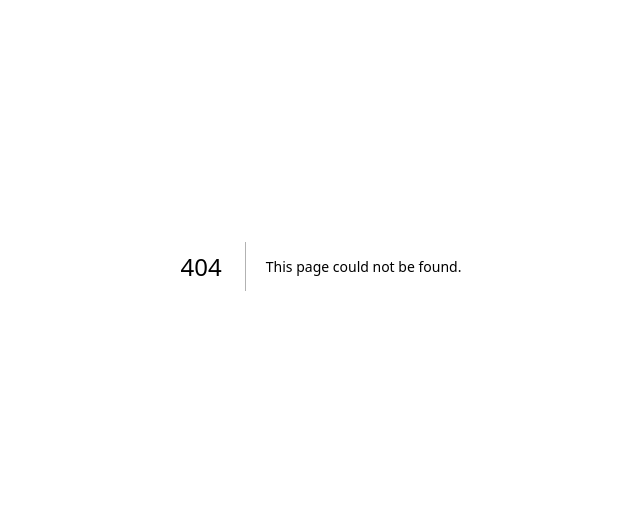
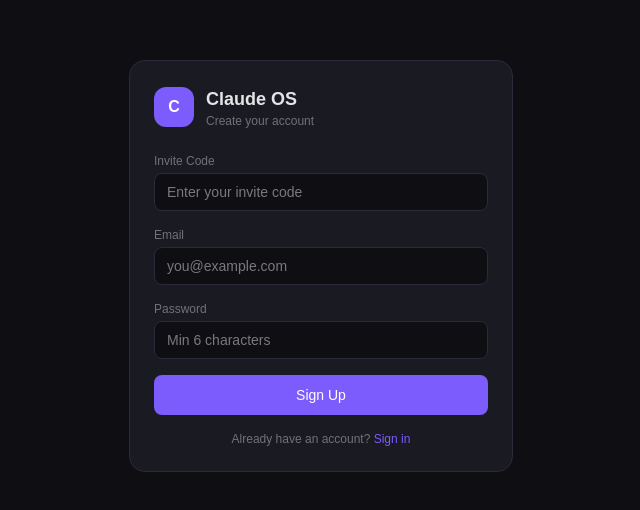
Before and after one commit to alphacenturymarketing-oss/claude-os, a Next.js app: page /signup in a window 1280 px wide. Before the commit this address had no page. Shown: the part 134-644 px from the top of the page, without its empty margins (319-959 px from the left). Built offline with nearby package versions, Linux system fonts and the light colour scheme; no server answers.

Commit message:
add login system

```diff
--- a/package.json
+++ b/package.json
@@ -9,6 +9,7 @@
     "lint": "eslint"
   },
   "dependencies": {
+    "@supabase/supabase-js": "^2.49.0",
     "next": "16.2.6",
     "react": "19.2.4",
     "react-dom": "19.2.4"
--- /dev/null
+++ b/src/app/login/page.tsx
@@ -0,0 +1,61 @@
+"use client";
+import { useState } from "react";
+import { supabase } from "@/lib/supabase";
+import { useRouter } from "next/navigation";
+
+export default function LoginPage() {
+  const [email, setEmail] = useState("");
+  const [password, setPassword] = useState("");
+  const [error, setError] = useState("");
+  const [loading, setLoading] = useState(false);
+  const router = useRouter();
+
+  async function handleLogin(e: React.FormEvent) {
+    e.preventDefault();
+    setError("");
+    setLoading(true);
+    const { error } = await supabase.auth.signInWithPassword({ email, password });
+    if (error) {
+      setError(error.message);
+      setLoading(false);
+    } else {
+      router.push("/");
+    }
+  }
+
+  return (
+    <div className="min-h-screen flex items-center justify-center" style={{ background: "var(--background)" }}>
+      <div className="w-full max-w-sm p-6 rounded-2xl border" style={{ background: "var(--surface)", borderColor: "var(--border)" }}>
+        <div className="flex items-center gap-3 mb-6">
+          <div className="w-10 h-10 rounded-xl flex items-center justify-center text-white font-bold" style={{ background: "var(--accent)" }}>C</div>
+          <div>
+            <h1 className="text-lg font-semibold" style={{ color: "var(--foreground)" }}>Claude OS</h1>
+            <p className="text-xs" style={{ color: "var(--muted)" }}>Sign in to your account</p>
+          </div>
+        </div>
+
+        <form onSubmit={handleLogin} className="space-y-4">
+          <div>
+            <label className="text-xs font-medium block mb-1" style={{ color: "var(--muted)" }}>Email</label>
+            <input type="email" value={email} onChange={(e) => setEmail(e.target.value)} required className="w-full rounded-lg border px-3 py-2 text-sm focus:outline-none" style={{ background: "var(--background)", borderColor: "var(--border)", color: "var(--foreground)" }} placeholder="you@example.com" />
+          </div>
+          <div>
+            <label className="text-xs font-medium block mb-1" style={{ color: "var(--muted)" }}>Password</label>
+            <input type="password" value={password} onChange={(e) => setPassword(e.target.value)} required className="w-full rounded-lg border px-3 py-2 text-sm focus:outline-none" style={{ background: "var(--background)", borderColor: "var(--border)", color: "var(--foreground)" }} placeholder="••••••••" />
+          </div>
+
+          {error && <p className="text-xs text-red-400">{error}</p>}
+
+          <button type="submit" disabled={loading} className="w-full py-2.5 rounded-lg text-sm font-medium text-white transition-opacity disabled:opacity-50" style={{ background: "var(--accent)" }}>
+            {loading ? "Signing in..." : "Sign In"}
+          </button>
+        </form>
+
+        <p className="text-xs text-center mt-4" style={{ color: "var(--muted)" }}>
+          Don&apos;t have an account?{" "}
+          <a href="/signup" className="font-medium" style={{ color: "var(--accent)" }}>Sign up</a>
+        </p>
+      </div>
+    </div>
+  );
+}
--- a/src/app/page.tsx
+++ b/src/app/page.tsx
@@ -1,5 +1,7 @@
 "use client";
 import { useState, useRef, useEffect } from "react";
+import { supabase } from "@/lib/supabase";
+import { useRouter } from "next/navigation";
 
 type Message = { role: "user" | "assistant"; content: string };
 type ResultItem = { id: string; label: string; status: "running" | "done" | "error"; detail?: string };
@@ -11,7 +13,6 @@ const SKILLS = [
   { id: "lead-followup", name: "Lead Follow-Up", description: "Generate lead follow-up sequences" },
   { id: "real-estate-marketing", name: "Marketing Materials", description: "Create property marketing materials" },
 ];
-
 const MODELS = [
   { id: "claude-haiku-4-5-20251001", name: "Haiku 4.5", desc: "Fast & cheap" },
   { id: "claude-sonnet-4-6", name: "Sonnet 4.6", desc: "Balanced" },
@@ -30,8 +31,17 @@ export default function Home() {
   const [loading, setLoading] = useState(false);
   const [results, setResults] = useState<ResultItem[]>([]);
   const [selectedSkill, setSelectedSkill] = useState<string | null>(null);
+  const [user, setUser] = useState<{ email?: string } | null>(null);
+  const [authLoading, setAuthLoading] = useState(true);
   const chatEndRef = useRef<HTMLDivElement>(null);
+  const router = useRouter();
 
+  useEffect(() => {
+    supabase.auth.getUser().then(({ data }) => {
+      if (!data.user) { router.push("/login"); }
+      else { setUser({ email: data.user.email }); setAuthLoading(false); }
+    });
+  }, [router]);
   useEffect(() => { chatEndRef.current?.scrollIntoView({ behavior: "smooth" }); }, [messages]);
   useEffect(() => {
     function h(e: MouseEvent) { if (showPersonality && !(e.target as HTMLElement).closest("[data-personality]")) setShowPersonality(false); }
@@ -47,18 +57,15 @@ export default function Home() {
     setMessages(newMessages);
     setInput("");
     setLoading(true);
-
     let resultId: string | null = null;
     if (mode === "pa" && selectedSkill) {
       const skill = SKILLS.find((s) => s.id === selectedSkill);
       resultId = Date.now().toString();
       setResults((prev) => [{ id: resultId!, label: skill?.name || "Running...", status: "running" }, ...prev]);
     }
-
     try {
       const res = await fetch("/api/chat", {
-        method: "POST",
-        headers: { "Content-Type": "application/json" },
+        method: "POST", headers: { "Content-Type": "application/json" },
         body: JSON.stringify({ messages: newMessages, model, personality, mode, skill: selectedSkill }),
       });
       const data = await res.json();
@@ -75,9 +82,11 @@ export default function Home() {
     }
     setLoading(false);
   }
+  function handleKey(e: React.KeyboardEvent) { if (e.key === "Enter" && !e.shiftKey) { e.preventDefault(); handleSend(); } }
+  async function handleLogout() { await supabase.auth.signOut(); router.push("/login"); }
 
-  function handleKey(e: React.KeyboardEvent) {
-    if (e.key === "Enter" && !e.shiftKey) { e.preventDefault(); handleSend(); }
+  if (authLoading) {
+    return (<div className="min-h-screen flex items-center justify-center" style={{ background: "var(--background)" }}><div className="text-sm" style={{ color: "var(--muted)" }}>Loading...</div></div>);
   }
 
   return (
@@ -112,6 +121,9 @@ export default function Home() {
           ) : (
             <button onClick={() => setEditingProject(true)} className="text-xs font-medium hover:opacity-80" style={{ color: "var(--foreground)" }}>{projectName}</button>
           )}
+          <div className="w-px h-6 ml-2" style={{ background: "var(--border)" }} />
+          <span className="text-xs" style={{ color: "var(--muted)" }}>{user?.email}</span>
+          <button onClick={handleLogout} className="px-2 py-1 rounded text-xs hover:opacity-80" style={{ color: "var(--muted)" }}>Logout</button>
         </div>
       </header>
       <div className="flex flex-1 overflow-hidden">
--- /dev/null
+++ b/src/app/signup/page.tsx
@@ -0,0 +1,89 @@
+"use client";
+import { useState } from "react";
+import { supabase } from "@/lib/supabase";
+import { useRouter } from "next/navigation";
+
+const VALID_INVITE_CODES = ["CLAUDEOS2026", "RUMAJIA", "ALPHACENTURY"];
+
+export default function SignupPage() {
+  const [email, setEmail] = useState("");
+  const [password, setPassword] = useState("");
+  const [inviteCode, setInviteCode] = useState("");
+  const [error, setError] = useState("");
+  const [loading, setLoading] = useState(false);
+  const [success, setSuccess] = useState(false);
+  const router = useRouter();
+
+  async function handleSignup(e: React.FormEvent) {
+    e.preventDefault();
+    setError("");
+
+    if (!VALID_INVITE_CODES.includes(inviteCode.trim().toUpperCase())) {
+      setError("Invalid invite code. Please contact your admin for a valid code.");
+      return;
+    }
+
+    setLoading(true);
+    const { error } = await supabase.auth.signUp({ email, password });
+    if (error) {
+      setError(error.message);
+      setLoading(false);
+    } else {
+      setSuccess(true);
+      setLoading(false);
+    }
+  }
+
+  if (success) {
+    return (
+      <div className="min-h-screen flex items-center justify-center" style={{ background: "var(--background)" }}>
+        <div className="w-full max-w-sm p-6 rounded-2xl border text-center" style={{ background: "var(--surface)", borderColor: "var(--border)" }}>
+          <div className="w-12 h-12 rounded-xl flex items-center justify-center text-2xl mx-auto mb-4" style={{ background: "var(--accent)" }}>✓</div>
+          <h2 className="text-lg font-semibold mb-2" style={{ color: "var(--foreground)" }}>Check your email</h2>
+          <p className="text-sm mb-4" style={{ color: "var(--muted)" }}>We sent a confirmation link to <strong style={{ color: "var(--foreground)" }}>{email}</strong>. Click the link to activate your account.</p>
+          <a href="/login" className="text-sm font-medium" style={{ color: "var(--accent)" }}>Go to login</a>
+        </div>
+      </div>
+    );
+  }
+
+  return (
+    <div className="min-h-screen flex items-center justify-center" style={{ background: "var(--background)" }}>
+      <div className="w-full max-w-sm p-6 rounded-2xl border" style={{ background: "var(--surface)", borderColor: "var(--border)" }}>
+        <div className="flex items-center gap-3 mb-6">
+          <div className="w-10 h-10 rounded-xl flex items-center justify-center text-white font-bold" style={{ background: "var(--accent)" }}>C</div>
+          <div>
+            <h1 className="text-lg font-semibold" style={{ color: "var(--foreground)" }}>Claude OS</h1>
+            <p className="text-xs" style={{ color: "var(--muted)" }}>Create your account</p>
+          </div>
+        </div>
+
+        <form onSubmit={handleSignup} className="space-y-4">
+          <div>
+            <label className="text-xs font-medium block mb-1" style={{ color: "var(--muted)" }}>Invite Code</label>
+            <input type="text" value={inviteCode} onChange={(e) => setInviteCode(e.target.value)} required className="w-full rounded-lg border px-3 py-2 text-sm focus:outline-none" style={{ background: "var(--background)", borderColor: "var(--border)", color: "var(--foreground)" }} placeholder="Enter your invite code" />
+          </div>
+          <div>
+            <label className="text-xs font-medium block mb-1" style={{ color: "var(--muted)" }}>Email</label>
+            <input type="email" value={email} onChange={(e) => setEmail(e.target.value)} required className="w-full rounded-lg border px-3 py-2 text-sm focus:outline-none" style={{ background: "var(--background)", borderColor: "var(--border)", color: "var(--foreground)" }} placeholder="you@example.com" />
+          </div>
+          <div>
+            <label className="text-xs font-medium block mb-1" style={{ color: "var(--muted)" }}>Password</label>
+            <input type="password" value={password} onChange={(e) => setPassword(e.target.value)} required minLength={6} className="w-full rounded-lg border px-3 py-2 text-sm focus:outline-none" style={{ background: "var(--background)", borderColor: "var(--border)", color: "var(--foreground)" }} placeholder="Min 6 characters" />
+          </div>
+
+          {error && <p className="text-xs text-red-400">{error}</p>}
+
+          <button type="submit" disabled={loading} className="w-full py-2.5 rounded-lg text-sm font-medium text-white transition-opacity disabled:opacity-50" style={{ background: "var(--accent)" }}>
+            {loading ? "Creating account..." : "Sign Up"}
+          </button>
+        </form>
+
+        <p className="text-xs text-center mt-4" style={{ color: "var(--muted)" }}>
+          Already have an account?{" "}
+          <a href="/login" className="font-medium" style={{ color: "var(--accent)" }}>Sign in</a>
+        </p>
+      </div>
+    </div>
+  );
+}
--- /dev/null
+++ b/src/lib/supabase.ts
@@ -0,0 +1,6 @@
+import { createClient } from "@supabase/supabase-js";
+
+const supabaseUrl = process.env.NEXT_PUBLIC_SUPABASE_URL!;
+const supabaseAnonKey = process.env.NEXT_PUBLIC_SUPABASE_ANON_KEY!;
+
+export const supabase = createClient(supabaseUrl, supabaseAnonKey);
```
Also changed, not shown: 1 other file (tests, documents, lock files or other folders).
